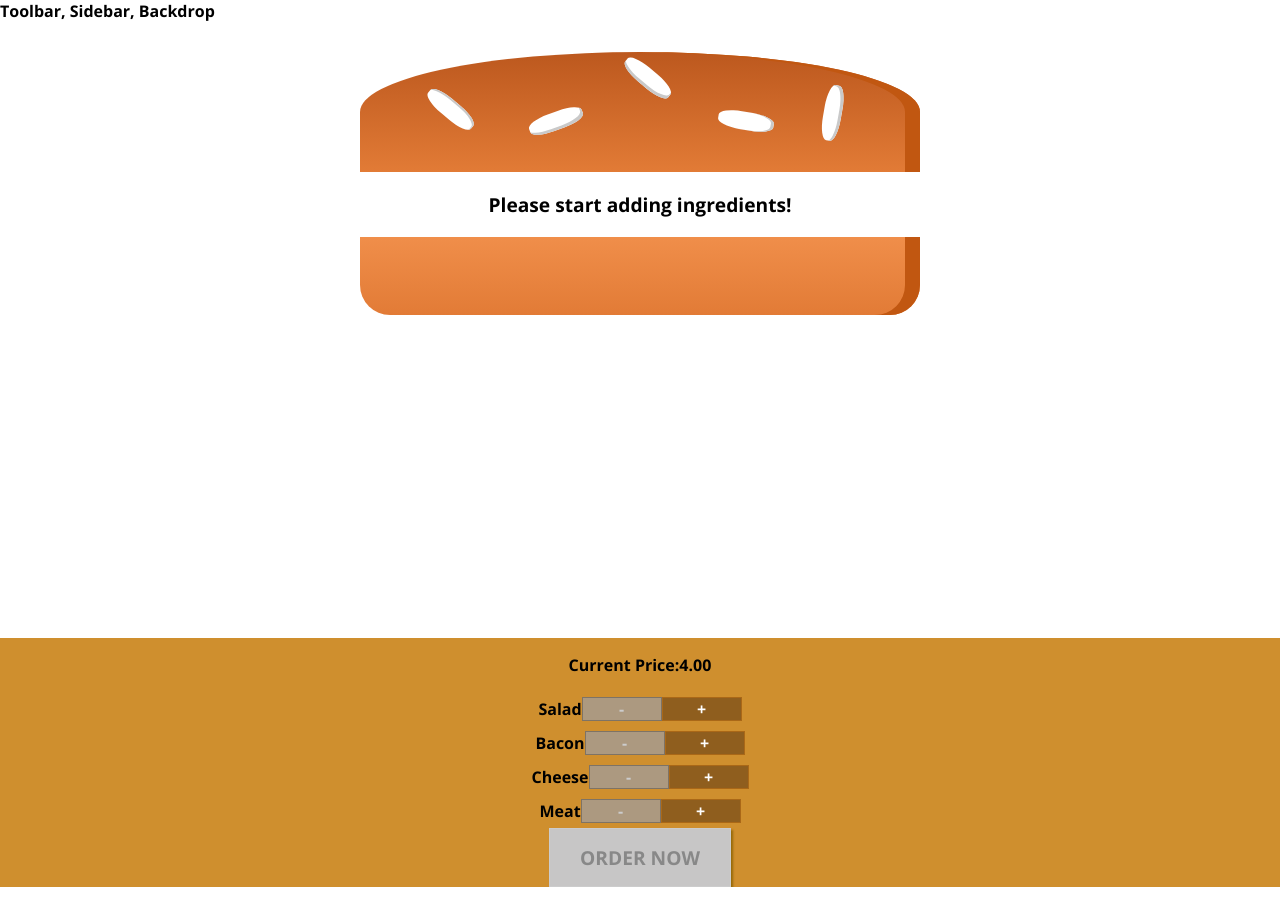
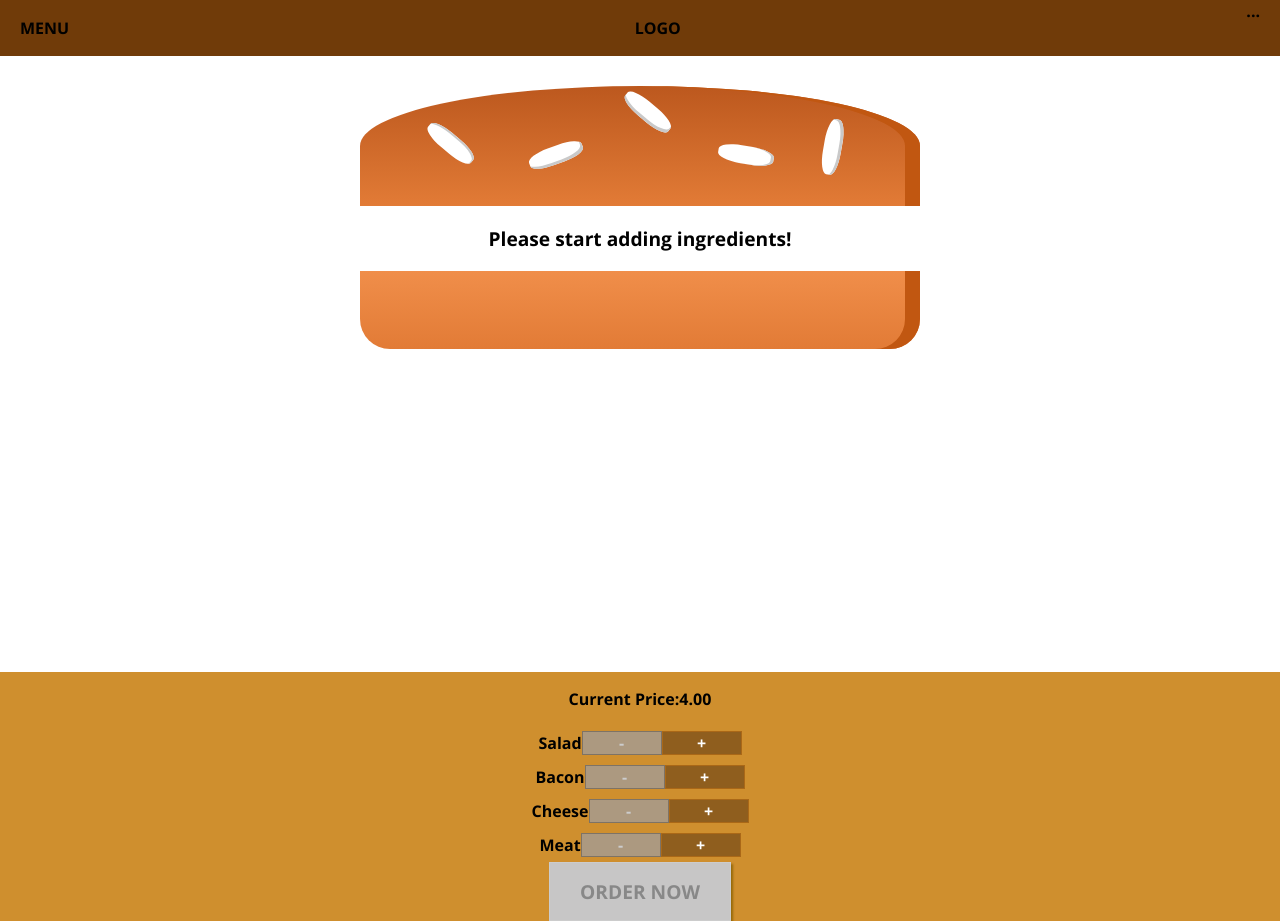
Before and after one commit to pablosalazzar/BurgerAppAcademind, a React (Create React App) app: page / in a window 1280 px wide. Before the commit the page ends 887 px from the top, so only its background shows below. Built offline with nearby package versions, Linux system fonts and the light colour scheme.

Commit message:
Toolbar added

```diff
--- a/src/components/Layout/Layout.js
+++ b/src/components/Layout/Layout.js
@@ -1,10 +1,11 @@
 import Aux from '../../hoc/Auxx'
 import styles from './Layout.module.css'
+import Toolbar from '../Navegation/Toolbar/Toolbar'
 
 const Layout = (props) => {
     return(
         <Aux>
-            <div> Toolbar, Sidebar, Backdrop</div>
+            <Toolbar/>
             <main className={styles.Content}>
                 {props.children}
             </main>
--- a/src/components/Layout/Layout.module.css
+++ b/src/components/Layout/Layout.module.css
@@ -1,3 +1,3 @@
 .Content {
-    margin-top:16px;
+    margin-top:72px;
 }
--- /dev/null
+++ b/src/components/Navegation/Toolbar/Toolbar.js
@@ -0,0 +1,15 @@
+import styles from './Toolbar.module.css'
+
+const toolbar = () => {
+    return(
+        <header className={styles.Toolbar}>
+            <div>MENU</div>
+            <div>LOGO</div>
+            <nav>
+                ...
+            </nav>
+        </header>
+    )
+}
+
+export default toolbar;
--- /dev/null
+++ b/src/components/Navegation/Toolbar/Toolbar.module.css
@@ -0,0 +1,18 @@
+.Toolbar{
+    height: 56px;
+    width: 100%;
+    position: fixed;
+    top: 0;
+    left: 0;
+    background-color: #703B09;
+    display: flex;
+    justify-content: space-between;
+    align-items: center;
+    padding: 0 20px;
+    box-sizing: border-box;
+    z-index: 90;
+}
+
+.Toolbar nav{
+    height: 100%;
+}
```
